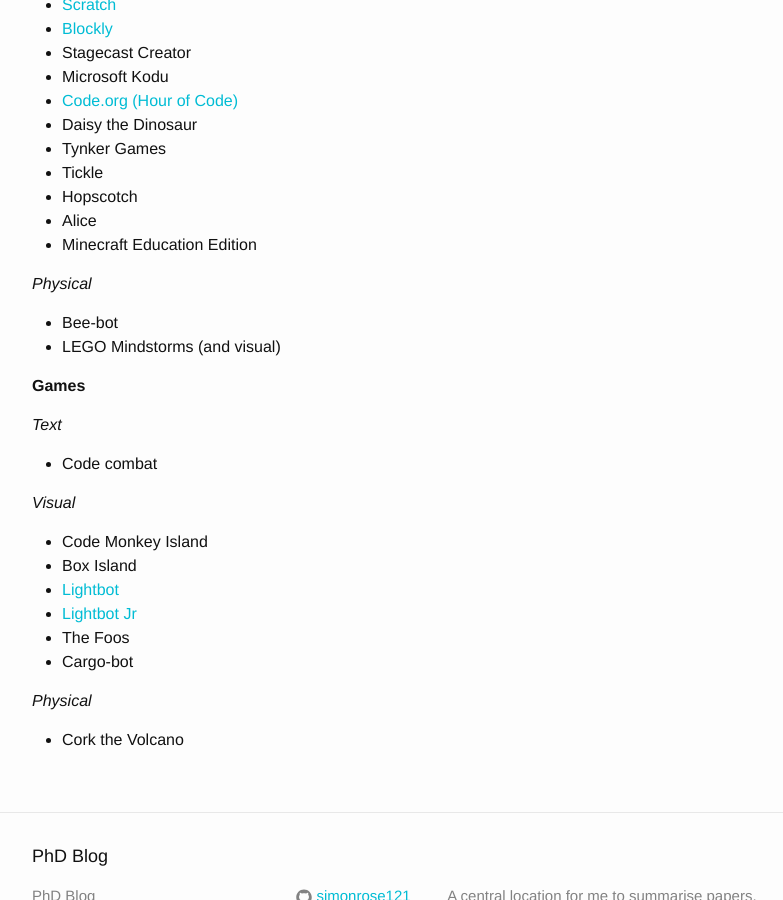
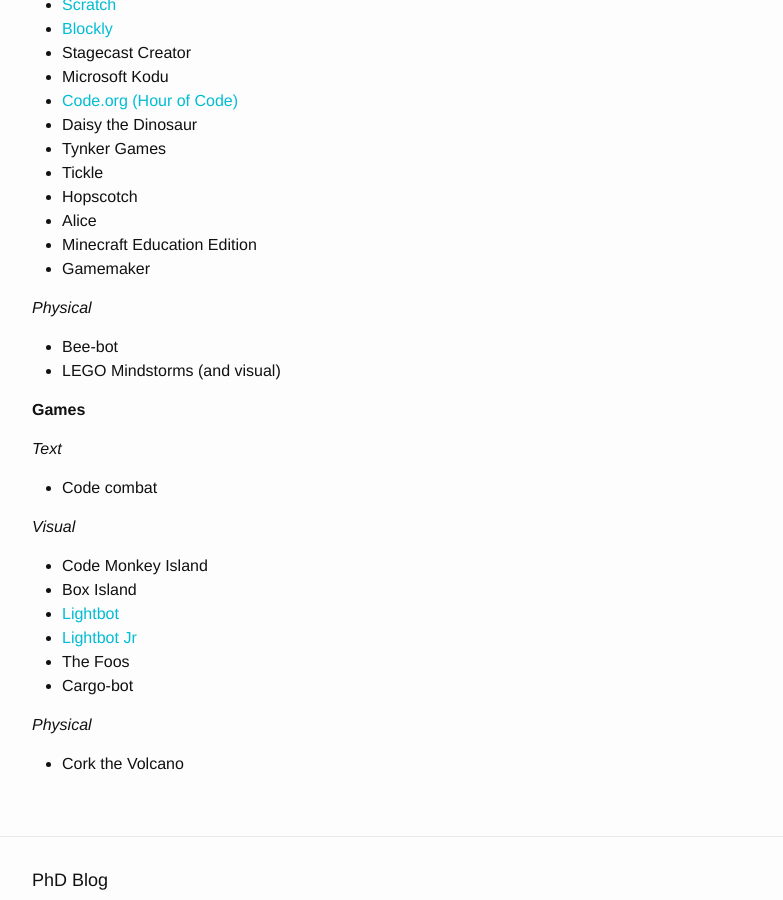
Before and after one commit to simonrose121/phd, a Jekyll site: the page built from _posts/2016-10-31-programming-tools.md, in a window 1280 px wide and 900 px high, scrolled down 763 px. Shown: the whole window, without its empty margins (238-1021 px from the left). Built offline with Jekyll 4.4.1, drawn with Linux system fonts in a browser that asks for light colours.

Commit message:
Add GameMaker to list

```diff
--- a/_posts/2016-10-31-programming-tools.md
+++ b/_posts/2016-10-31-programming-tools.md
@@ -40,6 +40,7 @@
 - Hopscotch
 - Alice
 - Minecraft Education Edition
+- Gamemaker
 
 *Physical*
 
```
